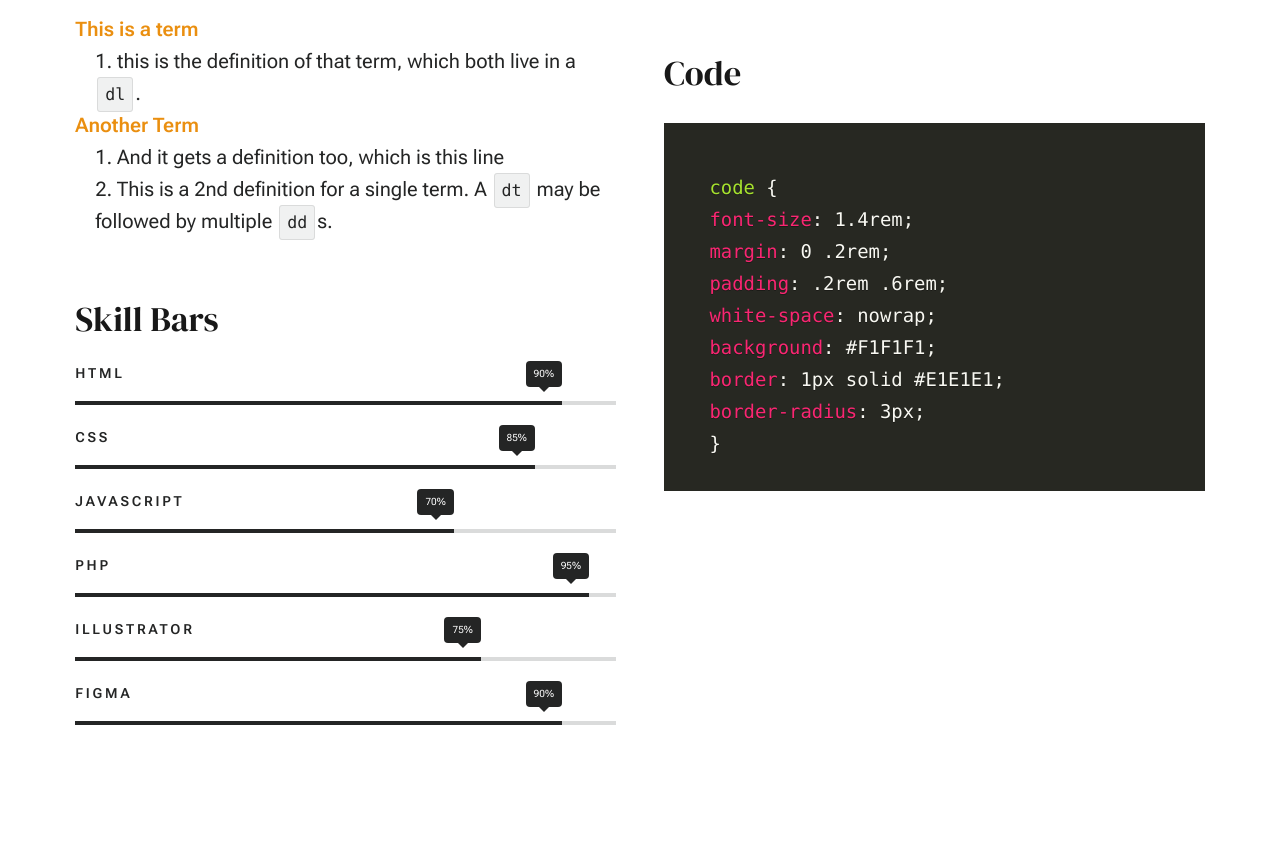
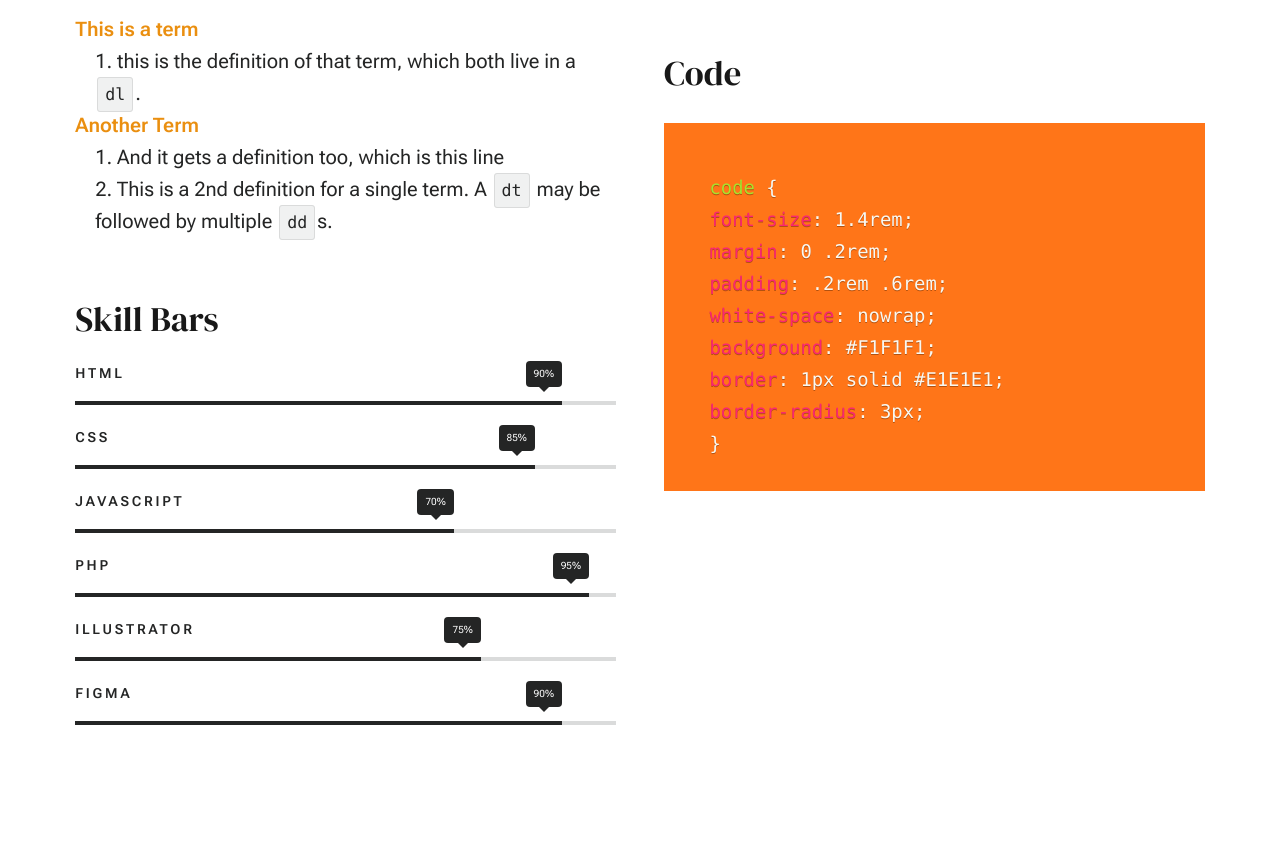
Before and after one commit to TaffCodes/monica, a plain HTML site: page styles.html in a window 1280 px wide. Shown: the part 3243-4105 px from the top of the page. Drawn offline with Linux system fonts and the light colour scheme.

Commit message:
Change bacground color to orange

```diff
--- a/css/vendor.css
+++ b/css/vendor.css
@@ -49,7 +49,7 @@ pre[class*=language-] {
 
 :not(pre)>code[class*=language-],
 pre[class*=language-] {
-  background: #272822;
+  background: #FF7518	;
 }
 
 /* Inline code */
```
